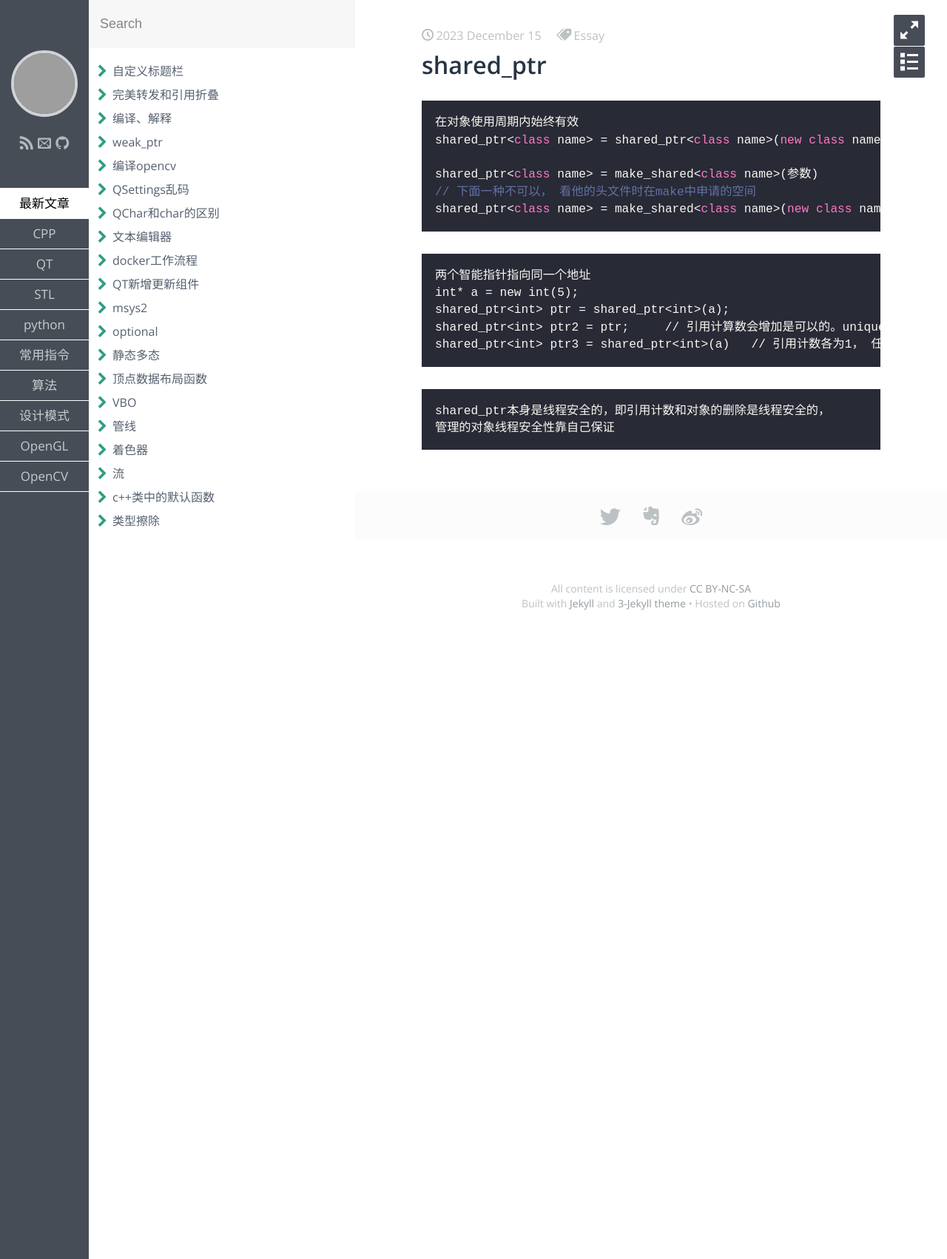
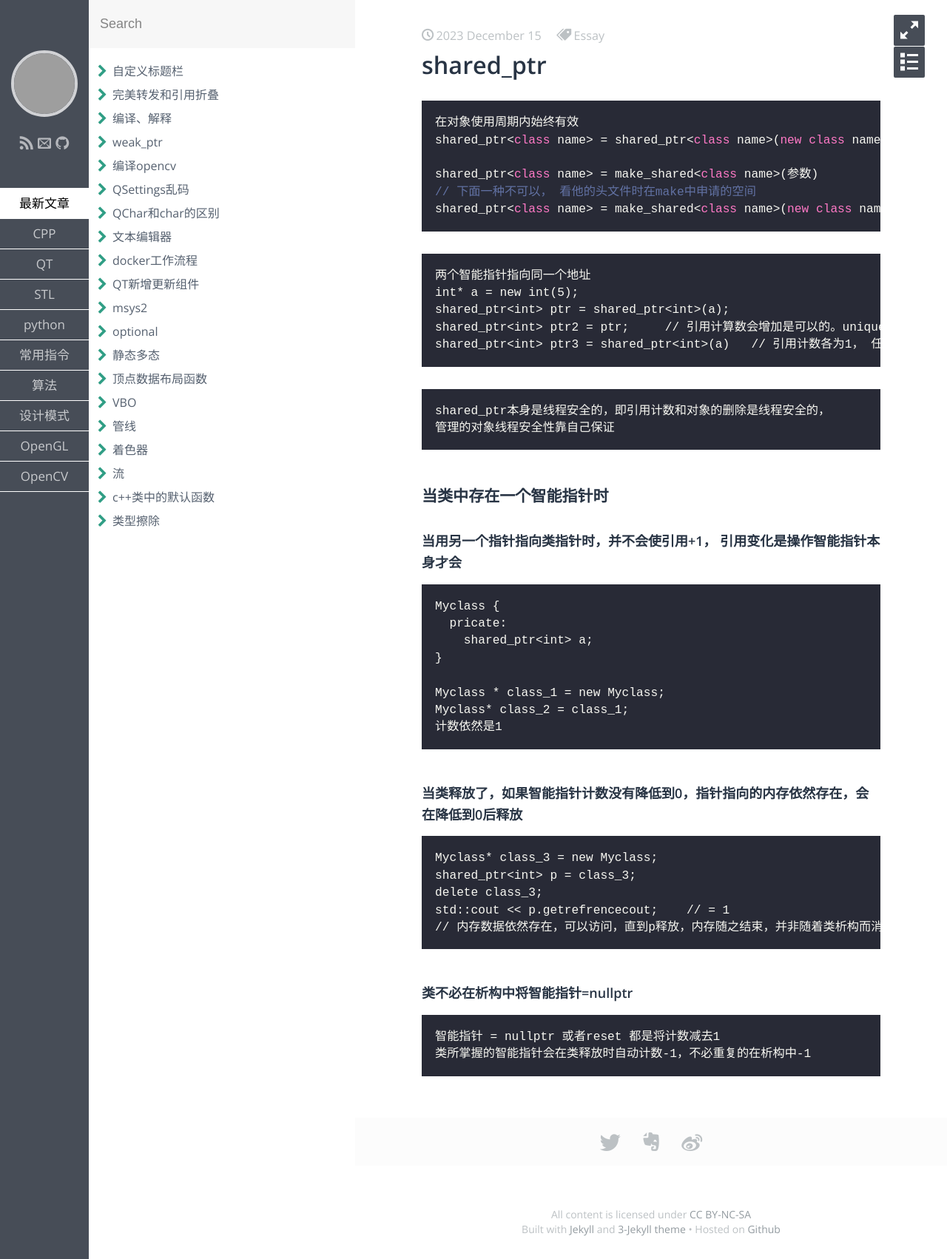
Before and after one commit to aliangaaa/aliangaaa.github.io, a Jekyll site: the page built from _posts/C++/2023-12-15-shared_ptr.md, in a window 1280 px wide. Shown: the whole page at 74% size. Built offline with Jekyll 4.4.1, drawn with Linux system fonts in a browser that asks for light colours; some web fonts are replaced; grey boxes are pictures that could not be loaded.

Commit message:
Update 2023-12-15-shared_ptr.md

````diff
--- a/_posts/C++/2023-12-15-shared_ptr.md
+++ b/_posts/C++/2023-12-15-shared_ptr.md
@@ -26,3 +26,28 @@ shared_ptr<int> ptr3 = shared_ptr<int>(a)   // 引用计数各为1， 任意一
 shared_ptr本身是线程安全的，即引用计数和对象的删除是线程安全的，
 管理的对象线程安全性靠自己保证
 ```
+### 当类中存在一个智能指针时
+#### 当用另一个指针指向类指针时，并不会使引用+1， 引用变化是操作智能指针本身才会
+```
+Myclass {
+  pricate:
+    shared_ptr<int> a;
+}
+
+Myclass * class_1 = new Myclass;
+Myclass* class_2 = class_1;
+计数依然是1
+```
+#### 当类释放了，如果智能指针计数没有降低到0，指针指向的内存依然存在，会在降低到0后释放
+```
+Myclass* class_3 = new Myclass;
+shared_ptr<int> p = class_3;
+delete class_3;
+std::cout << p.getrefrencecout;    // = 1
+// 内存数据依然存在，可以访问，直到p释放，内存随之结束，并非随着类析构而消失（重要）
+```
+#### 类不必在析构中将智能指针=nullptr
+```
+智能指针 = nullptr 或者reset 都是将计数减去1
+类所掌握的智能指针会在类释放时自动计数-1，不必重复的在析构中-1
+```
````
